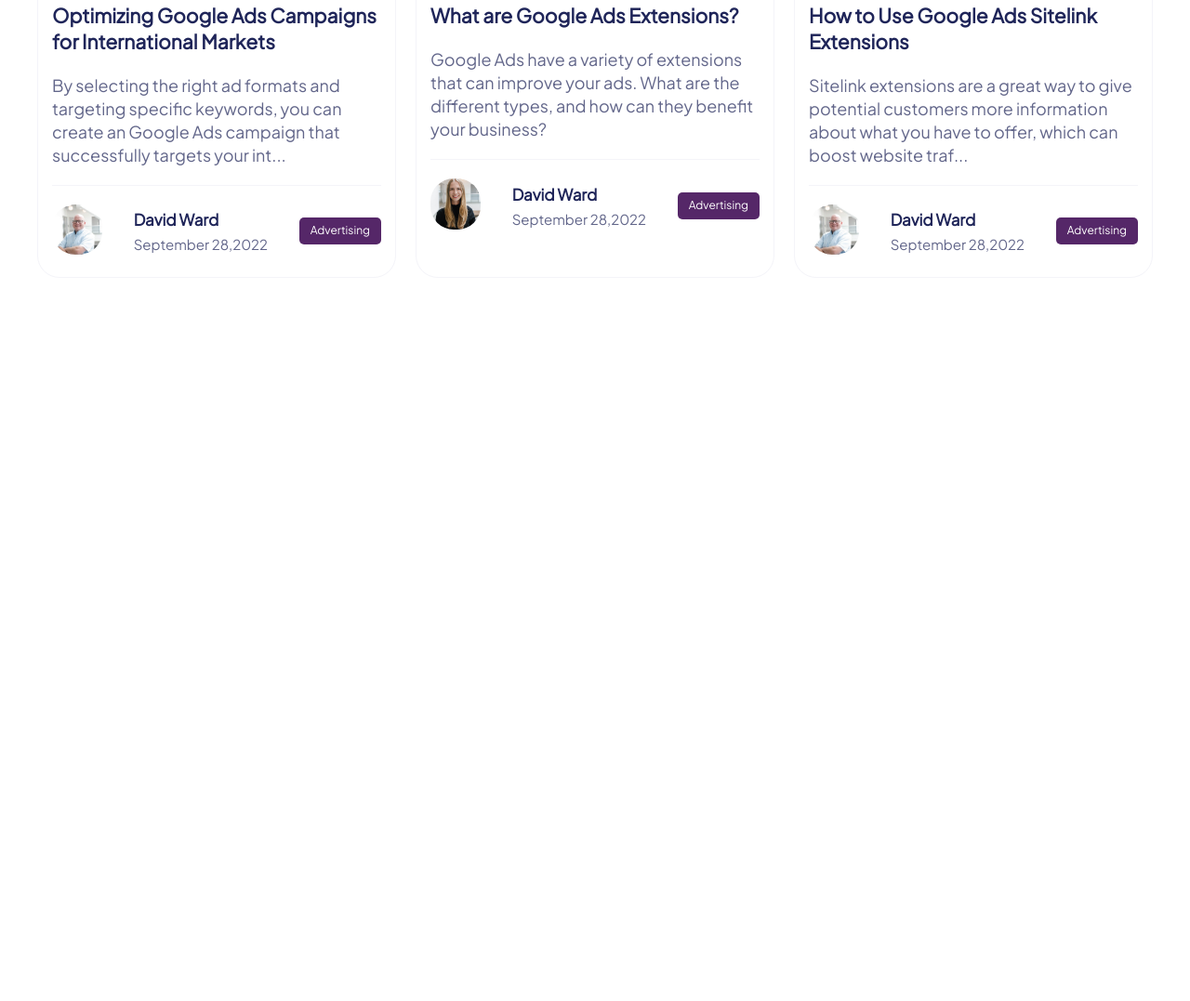
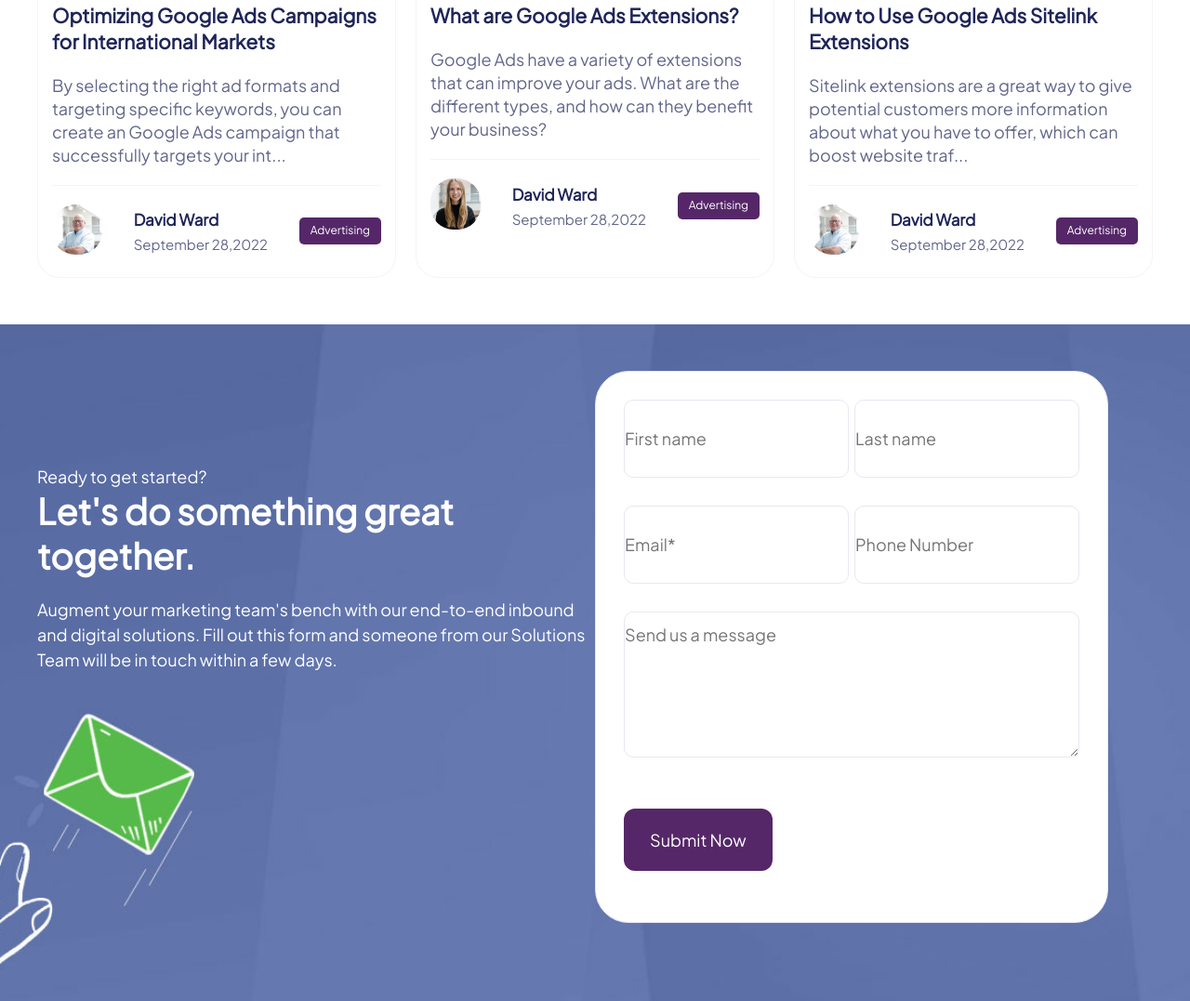
Before and after one commit to 123Vlad12/meticulos, a website built with Parcel: page src/index.html in a window 1280 px wide. Shown: the part 8037-9114 px from the top of the page at 93% size. Before the commit the page ends 8386 px from the top, so only its background shows below. Built offline with nearby package versions, Linux system fonts and the light colour scheme.

Commit message:
add index.html

```diff
--- a/src/index.html
+++ b/src/index.html
@@ -17,6 +17,7 @@
     <link rel="stylesheet" href="./scss/style-worksamples.scss" />
     <link rel="stylesheet" href="./scss/style-reviews.scss" />
     <link rel="stylesheet" href="./scss/style-resource.scss" />
+    <link rel="stylesheet" href="./scss/style-interview.scss" />
     <link
       href="https://fonts.googleapis.com/css2?family=Fraunces:opsz@9..144&family=Inter+Tight&family=Open+Sans&family=Plus+Jakarta+Sans&family=Raleway&display=swap"
       rel="stylesheet"
@@ -571,6 +572,63 @@
           </div>
         </div>
       </div>
+      <div class="interview">
+        <div class="container">
+          <div class="interview__row">
+            <div class="interview__left">
+              <div class="left__text">
+                <div class="left__text-slogan">Ready to get started?</div>
+                <h2 class="left__text-title">
+                  Let's do something great together.
+                </h2>
+                <div class="left__text-subtitle">
+                  Augment your marketing team's bench with our end-to-end
+                  inbound and digital solutions. Fill out this form and someone
+                  from our Solutions Team will be in touch within a few days.
+                </div>
+              </div>
+            </div>
+            <div class="interview__right">
+              <form class="interview-form">
+                <input
+                  class="interview-form__name"
+                  type="text"
+                  name="First name"
+                  placeholder="First name"
+                />
+                <input
+                  class="interview-form__name"
+                  type="text"
+                  name="Last name"
+                  placeholder="Last name"
+                />
+                <input
+                  class="interview-form__name"
+                  type="email"
+                  name="email"
+                  placeholder="Email*"
+                />
+                <input
+                  class="interview-form__name"
+                  type="tel"
+                  name="phone"
+                  placeholder="Phone Number"
+                />
+                <textarea
+                  class="interview-form__comments"
+                  name="comments"
+                  cols="45"
+                  rows="5"
+                  placeholder="Send us a message"
+                ></textarea>
+                <button class="interview-form__button" type="submit">
+                  Submit Now
+                </button>
+              </form>
+            </div>
+          </div>
+        </div>
+      </div>
     </main>
     <footer></footer>
   </body>
--- /dev/null
+++ b/src/scss/style-interview.scss
@@ -0,0 +1,90 @@
+.interview {
+  background-image: url("../images/hubspot-quote.jpg");
+  width: 100%;
+  height: 760px;
+  background-repeat: no-repeat;
+  background-position: center center;
+  background-size: cover;
+  background-attachment: scroll;
+}
+.container {
+}
+.interview__row {
+  display: flex;
+}
+.interview__left {
+  width: 50%;
+}
+.left__text {
+}
+.left__text-slogan {
+  font-family: "Plus Jakarta Sans", sans-serif;
+  font-size: 18px;
+  line-height: 27px;
+  color: #fff;
+  padding-top: 150px;
+}
+.left__text-title {
+  font-family: "Plus Jakarta Sans", sans-serif;
+  font-size: 38px;
+  line-height: 48px;
+  color: #fff;
+  margin: 0 0 20px;
+}
+.left__text-subtitle {
+  font-family: "Plus Jakarta Sans", sans-serif;
+  font-size: 18px;
+  line-height: 27px;
+  color: #fff;
+}
+.interview__right {
+  margin-top: 50px;
+  width: 550px;
+  background-color: #ffffff;
+  border: 1px solid #e7e8f1;
+  border-radius: 36px;
+}
+.interview-form {
+  display: flex;
+  flex-direction: row;
+  flex-wrap: wrap;
+  justify-content: space-between;
+  margin: 30px;
+}
+.interview-form__name {
+  width: 240px;
+  font-family: "Plus Jakarta Sans", sans-serif;
+  font-size: 18px;
+  line-height: 27px;
+  padding: 10px 0;
+  margin-bottom: 30px;
+  border: 1px solid #e7e8f1;
+  color: #1f2559;
+  border-radius: 10px;
+  height: 62px;
+}
+.interview-form__comments {
+  width: 500px;
+  font-family: "Plus Jakarta Sans", sans-serif;
+  font-size: 18px;
+  line-height: 27px;
+  padding: 10px 0;
+  margin-bottom: 30px;
+  border: 1px solid #e7e8f1;
+  color: #1f2559;
+  border-radius: 10px;
+}
+.interview-form__button {
+  font-family: "Plus Jakarta Sans", sans-serif;
+  font-size: 18px;
+  line-height: 27px;
+  margin: 25px 0;
+  background-color: #552768;
+  border: 0 solid #1f2559;
+  border-radius: 12px;
+  color: #fff;
+  padding: 20px 28px;
+}
+.interview-form__button:hover {
+  background-color: brown;
+}
```
Also changed, not shown: dist/hubspot-quote.1d7cb584.jpg (added), dist/index.html, 2 other files.
